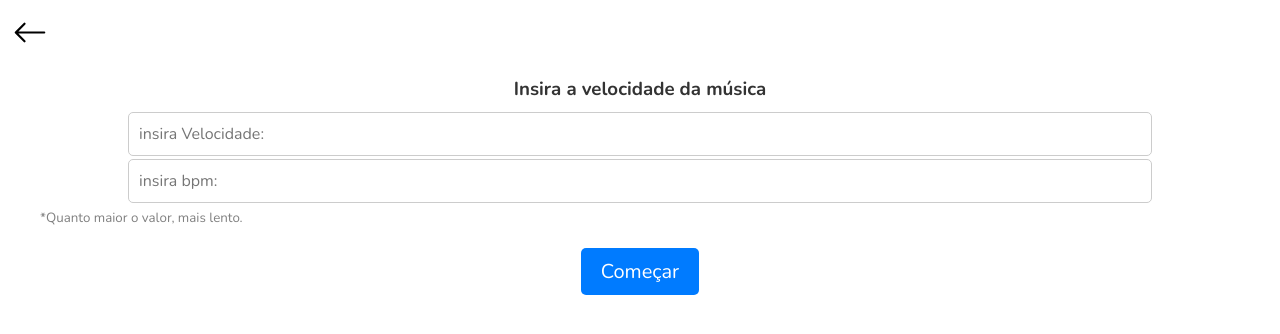
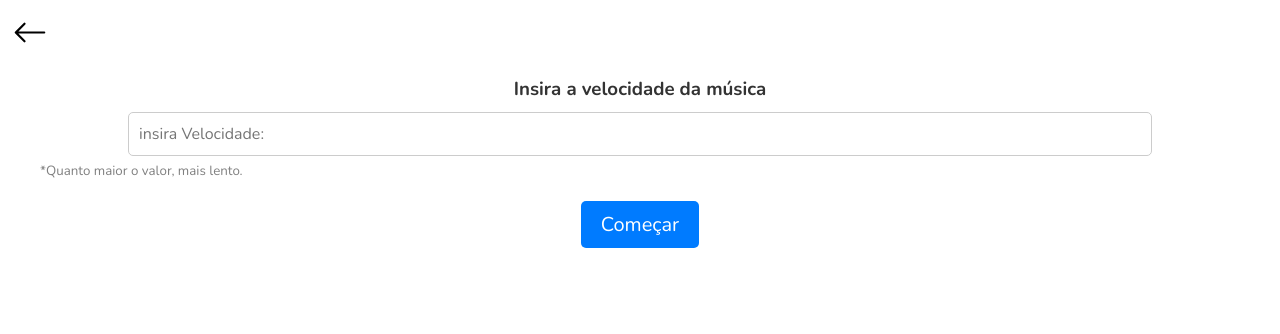
Before and after one commit to jonathanhenriques/ContadorDeAcordes_FrontEnd, an Angular app: page /acordes/1 in a window 1280 px wide. Shown: the top 334 px of the page. Built offline with nearby package versions, Linux system fonts and the light colour scheme; no server answers.

Commit message:
retirado input de bpm, bpm fixado em120

```diff
--- a/src/app/pages/acordes/acordes.component.html
+++ b/src/app/pages/acordes/acordes.component.html
@@ -19,14 +19,14 @@
         placeholder="insira Velocidade:"
       />
 
-      <input
+      <!-- <input
         class="fonte-input"
         [ngClass]="{'input-error': isvelocidadeMusicaInvalid}"
         type="text"
         name="bpmInput"
         [(ngModel)]="bpmInput"
         placeholder="insira bpm:"
-      />
+      /> -->
 
     </div>
     <small >*Quanto maior o valor, mais lento.</small>
--- a/src/app/pages/acordes/acordes.component.ts
+++ b/src/app/pages/acordes/acordes.component.ts
@@ -105,7 +105,8 @@ export class AcordesComponent implements OnInit{
     // console.log('repetir - bpm -', bpm +'display - ' + this.displayTime)
 
 
-    const bpm = this.bpmInput;
+    // const bpm = this.bpmInput;
+    const bpm = 120;
     console.log('bpm: '+bpm)
     let dynamicDisplayTime = Number(this.valorRitmo); // Variável para armazenar o displayTime dinâmico
 
```
